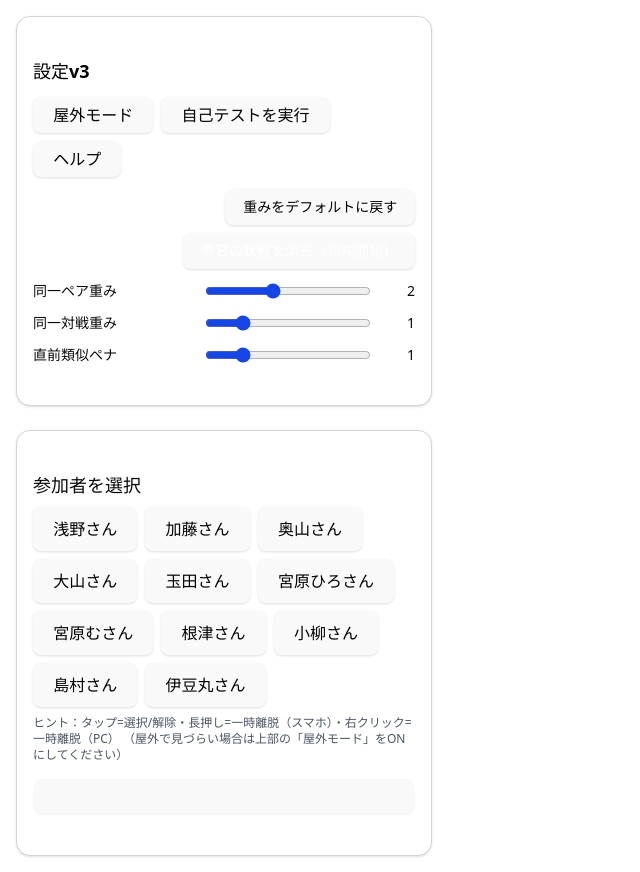
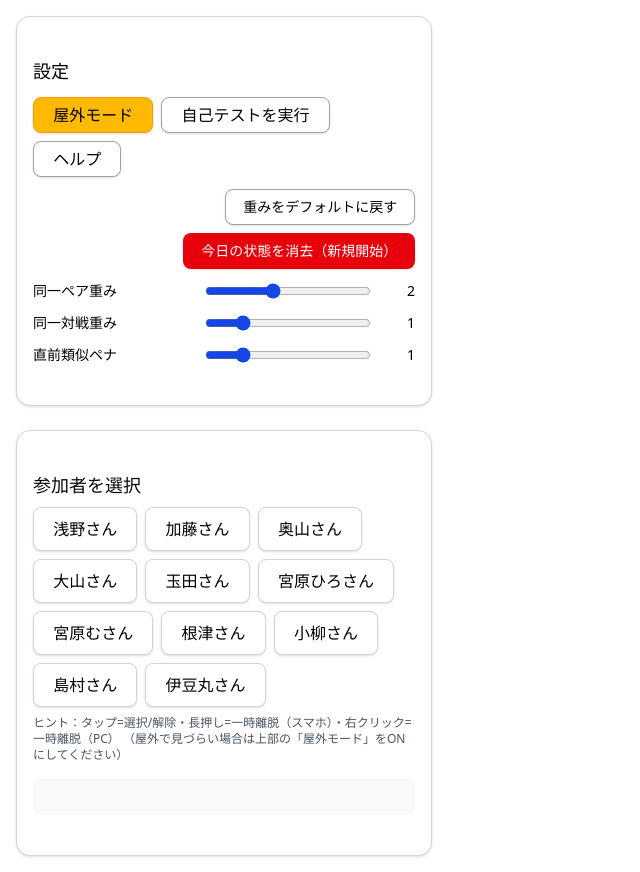
Before and after one commit to JunichiTamada/tennis-pairing, a React (Vite) app: page / in a window 1280 px wide. Shown: the whole page, without its empty margins (0-640 px from the left). Built offline with nearby package versions, Linux system fonts and the light colour scheme.

Commit message:
Update Indoor/Outdoor mode color palette

```diff
--- a/src/App.tsx
+++ b/src/App.tsx
@@ -178,14 +178,8 @@ export default function TennisAppPrototype() {
   // --- ダークモード（OS 設定に追従） ---------------------------------------
   useEffect(() => {
     if (typeof window === "undefined") return;
-    const m = window.matchMedia("(prefers-color-scheme: dark)");
-    const apply = () => {
-      const wantDark = !outdoorMode && m.matches; // 屋外モード中は常にライト
-      document.documentElement.classList.toggle("dark", wantDark);
-    };
-    apply();
-    m.addEventListener?.("change", apply);
-    return () => m.removeEventListener?.("change", apply);
+    // 常にライトテーマ（屋内モードでもOSのダーク設定に引きずられない）
+    document.documentElement.classList.remove("dark");
   }, [outdoorMode]);
 
   // --- 状態管理 -------------------------------------------------------------
@@ -710,33 +704,33 @@ export default function TennisAppPrototype() {
         {/* 設定カード */}
         <Card className="border border-neutral-300 bg-white shadow-sm">
           <CardContent className="p-4 space-y-3">
-            <h2 className="text-lg font-bold mb-3 text-black">設定v3</h2>
+            <h2 className="text-lg font-bold mb-3 text-black">設定</h2>
             <div className="flex flex-wrap items-center gap-2">
               <Button
                 variant="outline"
                 className={`whitespace-nowrap font-medium shadow-sm border ${
                   outdoorMode
-                    ? "bg-amber-400 text-black border-amber-500 hover:bg-amber-500"
-                    : "bg-white text-black border-neutral-400 hover:bg-neutral-100"
+                    ? "!bg-amber-400 !text-black !border-amber-500 hover:!bg-amber-500"
+                    : "!bg-white !text-black !border-neutral-400 hover:!bg-neutral-100"
                 }`}
                 onClick={() => setOutdoorMode((v) => !v)}
               >
-                {outdoorMode ? "屋外モード" : "屋内モード"}
+                屋外モード
               </Button>
-              <Button variant="outline" onClick={runSelfTests} className="font-medium bg-white text-black border border-neutral-400 hover:bg-neutral-100 shadow-sm">
+              <Button variant="outline" onClick={runSelfTests} className="font-medium !bg-white !text-black !border !border-neutral-400 hover:!bg-neutral-100 shadow-sm">
                 自己テストを実行
               </Button>
-              <Button variant="outline" onClick={() => setShowHelp((v) => !v)} className="font-medium bg-white text-black border border-neutral-400 hover:bg-neutral-100 shadow-sm whitespace-nowrap">
+              <Button variant="outline" onClick={() => setShowHelp((v) => !v)} className="font-medium !bg-white !text-black !border !border-neutral-400 hover:!bg-neutral-100 shadow-sm whitespace-nowrap">
                 {showHelp ? "ヘルプを閉じる" : "ヘルプ"}
               </Button>
             </div>
 
             {/* 操作 */}
             <div className="flex flex-col sm:flex-row sm:flex-wrap sm:items-center sm:justify-end text-sm gap-2">
-              <Button type="button" className="w-full sm:w-auto font-medium bg-white text-black border border-neutral-400 hover:bg-neutral-100 shadow-sm" variant="outline" onClick={resetWeights}>
+              <Button type="button" className="w-full sm:w-auto font-medium !bg-white !text-black !border !border-neutral-400 hover:!bg-neutral-100 shadow-sm" variant="outline" onClick={resetWeights}>
                 重みをデフォルトに戻す
               </Button>
-              <Button type="button" className="w-full sm:w-auto font-medium bg-red-600 text-white hover:bg-red-700 shadow-sm" variant="destructive" onClick={clearToday}>
+              <Button type="button" className="w-full sm:w-auto font-medium !bg-red-600 !text-white hover:!bg-red-700 shadow-sm" onClick={clearToday}>
                 今日の状態を消去（新規開始）
               </Button>
             </div>
@@ -769,8 +763,8 @@ export default function TennisAppPrototype() {
 
             {/* 重みスライダー */}
             <div className="text-sm grid grid-cols-1 gap-3">
-              <label className="flex items-center gap-3">
-                <span className="w-40">同一ペア重み</span>
+              <label className="flex items-center gap-3 text-black">
+                <span className="w-40 text-black">同一ペア重み</span>
                 <input
                   type="range"
                   min={0}
@@ -780,10 +774,10 @@ export default function TennisAppPrototype() {
                   onChange={(e) => setWPartner(Number(e.target.value))}
                   className="flex-1 accent-blue-700"
                 />
-                <span className="w-8 text-right">{wPartner}</span>
+                <span className="w-8 text-right text-black">{wPartner}</span>
               </label>
-              <label className="flex items-center gap-3">
-                <span className="w-40">同一対戦重み</span>
+              <label className="flex items-center gap-3 text-black">
+                <span className="w-40 text-black">同一対戦重み</span>
                 <input
                   type="range"
                   min={0}
@@ -793,10 +787,10 @@ export default function TennisAppPrototype() {
                   onChange={(e) => setWOpp(Number(e.target.value))}
                   className="flex-1 accent-blue-700"
                 />
-                <span className="w-8 text-right">{wOpp}</span>
+                <span className="w-8 text-right text-black">{wOpp}</span>
               </label>
-              <label className="flex items-center gap-3">
-                <span className="w-40">直前類似ペナ</span>
+              <label className="flex items-center gap-3 text-black">
+                <span className="w-40 text-black">直前類似ペナ</span>
                 <input
                   type="range"
                   min={0}
@@ -806,7 +800,7 @@ export default function TennisAppPrototype() {
                   onChange={(e) => setWPrev(Number(e.target.value))}
                   className="flex-1 accent-blue-700"
                 />
-                <span className="w-8 text-right">{wPrev}</span>
+                <span className="w-8 text-right text-black">{wPrev}</span>
               </label>
             </div>
           </CardContent>
@@ -828,19 +822,19 @@ export default function TennisAppPrototype() {
                   className={`px-3 py-2 rounded-full border text-sm flex items-center gap-1 ${
                     p.away
                       ? (outdoorMode
-                          ? "bg-yellow-400 text-black border-yellow-500"
-                          : "bg-yellow-300 text-black")
+                          ? "!bg-yellow-400 !text-black !border-yellow-500"
+                          : "!bg-yellow-300 !text-black !border !border-yellow-500 font-semibold")
                       : p.selected
                       ? (outdoorMode
-                          ? "bg-sky-600 text-white border-sky-700"
-                          : "bg-blue-500 text-white")
+                          ? "!bg-sky-600 !text-white !border-sky-700"
+                          : "bg-black text-white border border-black")
                       : (outdoorMode
-                          ? "bg-white text-black border-neutral-300 shadow-sm"
-                          : "bg-gray-100 dark:bg-neutral-700")
+                          ? "!bg-white !text-black !border-neutral-300 shadow-sm"
+                          : "!bg-white !text-black !border !border-neutral-300 shadow-sm")
                   }`}
                 >
                   {displayName(p)}
-                  {p.away && <span className="text-xs">(離脱中)</span>}
+                  {p.away && <span className="text-xs font-semibold text-red-700">(離脱中)</span>}
                   {p.justReturned && !p.away && (
                     <span className="text-[10px] ml-1">★復帰</span>
                   )}
@@ -919,7 +913,7 @@ export default function TennisAppPrototype() {
                 ラウンド履歴・選択状態・離脱状態・重み設定が初期化されます。
               </p>
               <div className="flex gap-2 justify-end">
-                <Button type="button" variant="outline" onClick={() => setConfirmOpen(false)}>キャンセル</Button>
+                <Button type="button" className="!bg-white !text-black !border !border-neutral-400 hover:!bg-neutral-100" onClick={() => setConfirmOpen(false)}>キャンセル</Button>
                 <Button type="button" className="bg-red-600 text-white hover:bg-red-700" onClick={doClearToday}>消去する</Button>
               </div>
             </div>
```
